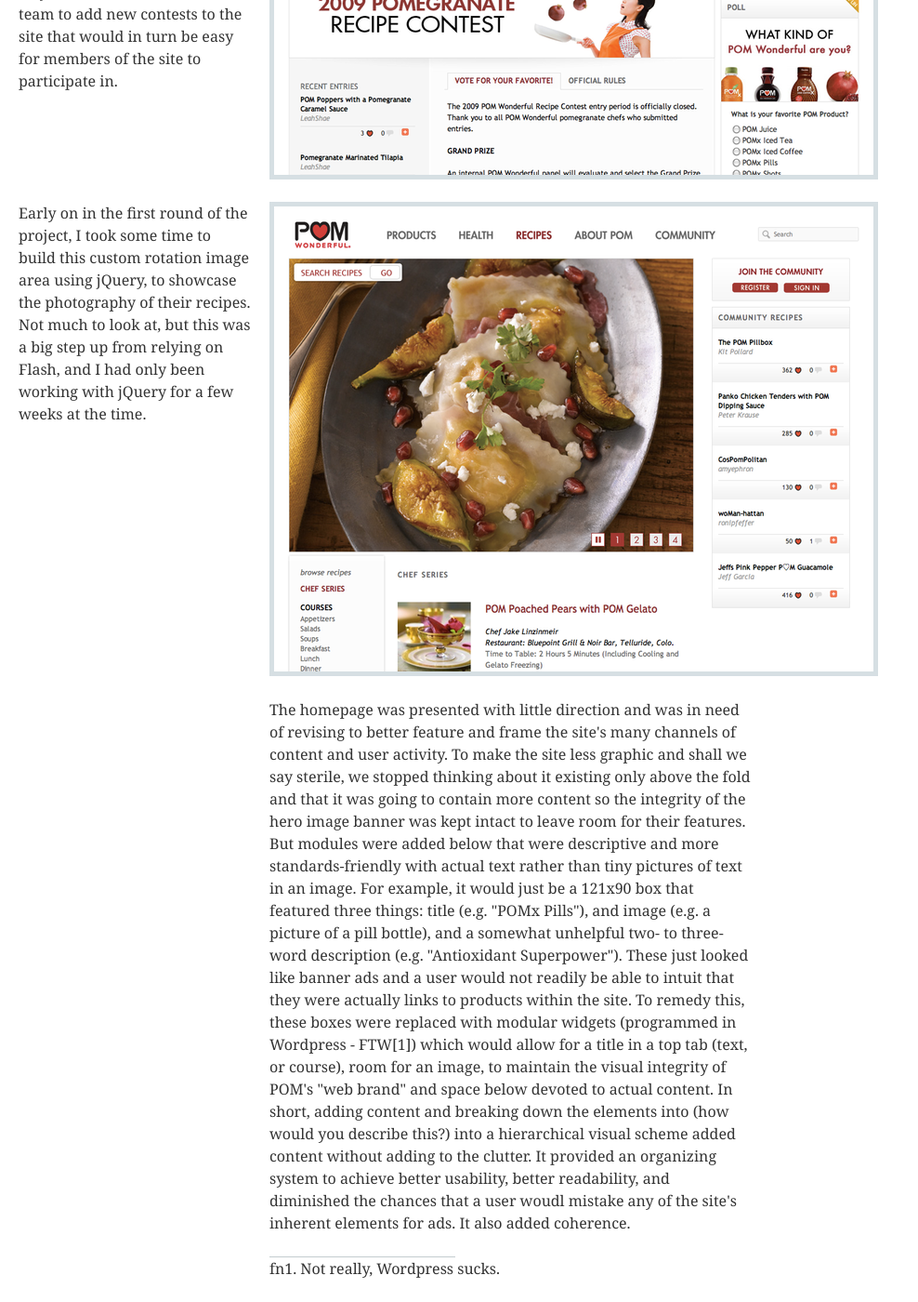
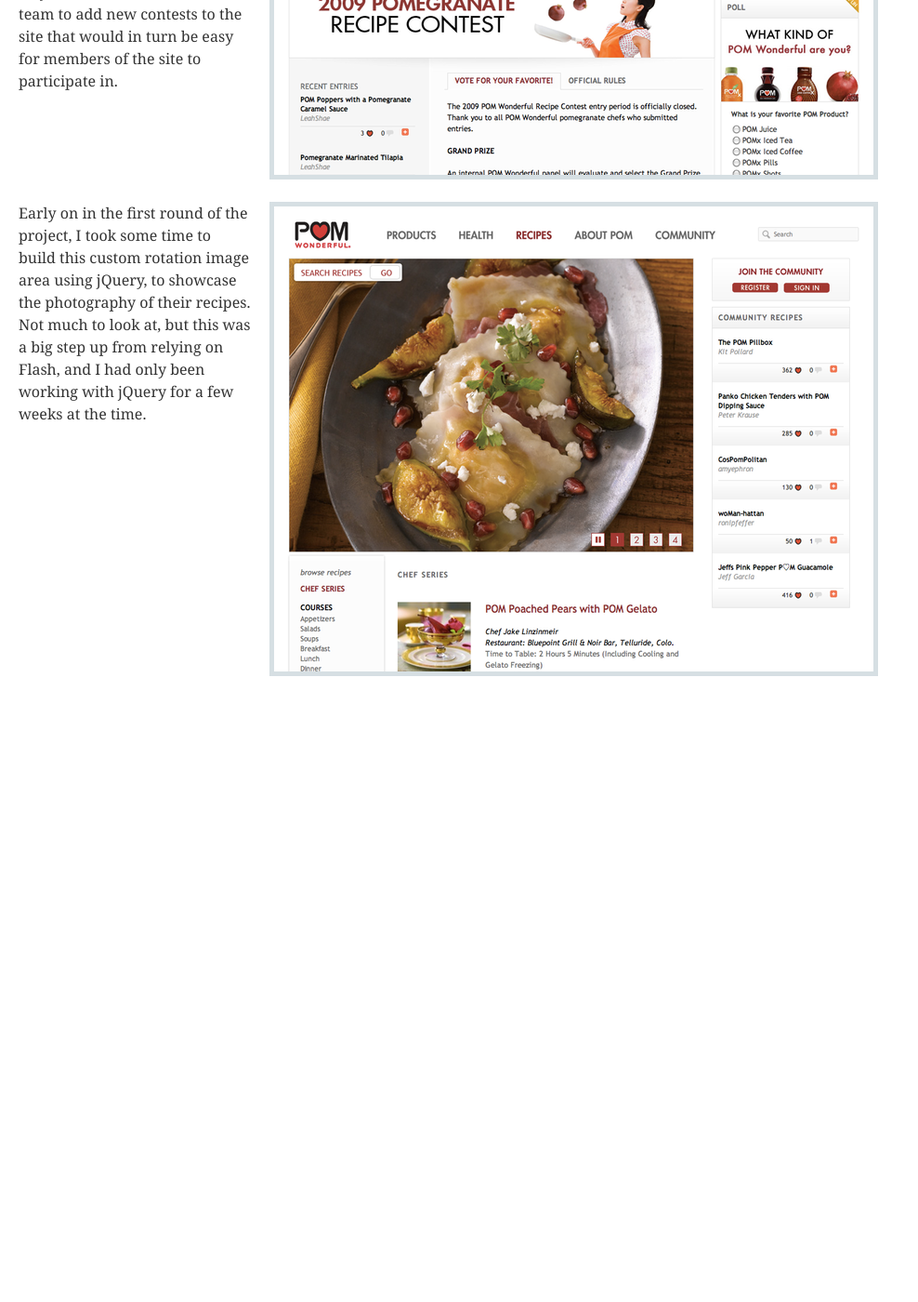
Before and after one commit to nevanscott/nevanscott, a Jekyll site: the page built from work/_posts/2009-12-21-pom-wonderful.textile, in a window 1280 px wide and 1400 px high, scrolled down 1850 px. Shown: the whole window at 93% size, without its empty margins (0-988 px from the left). Built offline with Jekyll 4.4.1, drawn with Linux system fonts in a browser that asks for light colours; Markdown is read by kramdown in place of the engine named in the settings; after the commit the page ends 2625 px from its top, so only the background shows below that.

Commit message:
changes to POM descriptions

```diff
--- a/html/work/pom-wonderful/index.html
+++ b/html/work/pom-wonderful/index.html
@@ -78,10 +78,7 @@
 	</div>
 
 	<div class="column span-4 prepend-2 append-1 last">
-		<p>The homepage was presented with little direction and was in need of revising to better feature and frame the site&#8217;s many channels of content and user activity. To make the site less graphic and shall we say sterile, we stopped thinking about it existing only above the fold and that it was going to contain more content so the integrity of the hero image banner was kept intact to leave room for their features. But modules were added below that were descriptive and more standards-friendly with actual text rather than tiny pictures of text in an image. For example, it would just be a 121&#215;90 box that featured three things: title (e.g. &#8220;POMx Pills&#8221;), and image (e.g. a picture of a pill bottle), and a somewhat unhelpful two- to three-word description (e.g. &#8220;Antioxidant Superpower&#8221;). These just looked like banner ads and a user would not readily be able to intuit that they were actually links to products within the site.</p>
-<p>To remedy this, these boxes were replaced with modular widgets (programmed in Wordpress &#8211; <span class="caps">FTW</span><sup class="footnote"><a href="#fn1">1</a></sup>) which would allow for a title in a top tab (text, or course), room for an image, to maintain the visual integrity of POM&#8217;s &#8220;web brand&#8221; and space below devoted to actual content. In short, adding content and breaking down the elements into (how would you describe this?) into a hierarchical visual scheme added content without adding to the clutter. It provided an organizing system to achieve better usability, better readability, and diminished the chances that a user woudl mistake any of the site&#8217;s inherent elements for ads. It also added coherence.</p>
-<hr class="footnote" />
-<p class="footnote" id="fn1"><sup>1</sup> Not really, Wordpress sucks.</p>
+
 	</div>
 </div><!-- /.container -->
 </div><!-- /#main -->
--- a/work/_posts/2009-12-21-pom-wonderful.textile
+++ b/work/_posts/2009-12-21-pom-wonderful.textile
@@ -16,11 +16,3 @@
   - image: pom-recipes-645.png
     description: Early on in the first round of the project, I took some time to build this custom rotation image area using jQuery, to showcase the photography of their recipes. Not much to look at, but this was a big step up from relying on Flash, and I had only been working with jQuery for a few weeks at the time.
 ---
-
-The homepage was presented with little direction and was in need of revising to better feature and frame the site's many channels of content and user activity. To make the site less graphic and shall we say sterile, we stopped thinking about it existing only above the fold and that it was going to contain more content so the integrity of the hero image banner was kept intact to leave room for their features. But modules were added below that were descriptive and more standards-friendly with actual text rather than tiny pictures of text in an image. For example, it would just be a 121x90 box that featured three things: title (e.g. "POMx Pills"), and image (e.g. a picture of a pill bottle), and a somewhat unhelpful two- to three-word description (e.g. "Antioxidant Superpower"). These just looked like banner ads and a user would not readily be able to intuit that they were actually links to products within the site.
-
-To remedy this, these boxes were replaced with modular widgets (programmed in Wordpress - FTW[1]) which would allow for a title in a top tab (text, or course), room for an image, to maintain the visual integrity of POM's "web brand" and space below devoted to actual content. In short, adding content and breaking down the elements into (how would you describe this?) into a hierarchical visual scheme added content without adding to the clutter. It provided an organizing system to achieve better usability, better readability, and diminished the chances that a user woudl mistake any of the site's inherent elements for ads. It also added coherence.
-
-<hr class="footnote" />
-
-fn1. Not really, Wordpress sucks.
```
